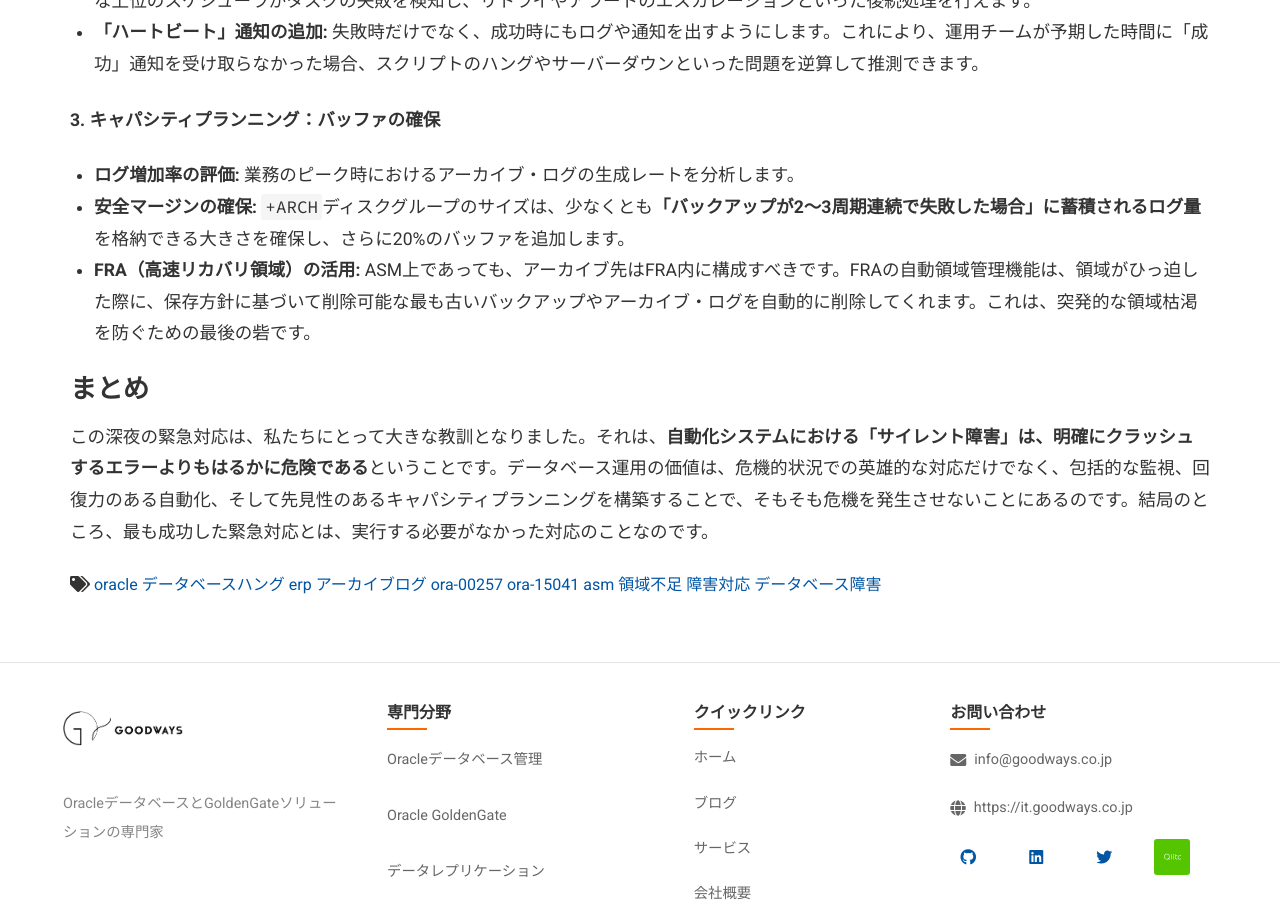
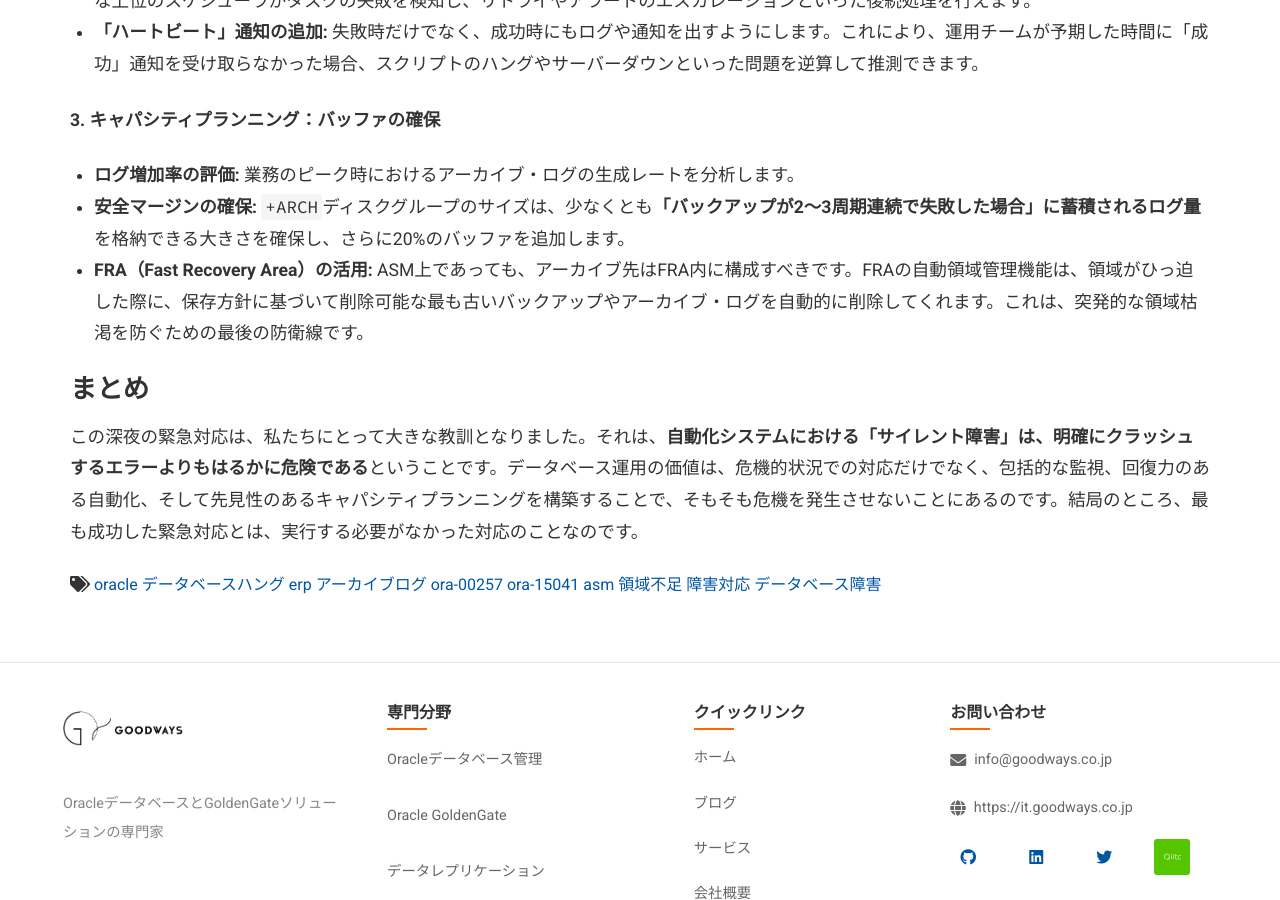
Before and after one commit to goodwaysIT/ja, a Jekyll site: the page built from _posts/2025-06-13-database-hung-erp-outage-full-archive-logs-case-study.md, in a window 1280 px wide and 900 px high, scrolled down 4911 px. Built offline with Jekyll 4.4.1, drawn with Linux system fonts in a browser that asks for light colours; some of the changed text lies outside the part shown.

Commit message:
Update 2025-06-13-database-hung-erp-outage-full-archive-logs-case-study.md

````diff
--- a/_posts/2025-06-13-database-hung-erp-outage-full-archive-logs-case-study.md
+++ b/_posts/2025-06-13-database-hung-erp-outage-full-archive-logs-case-study.md
@@ -20,7 +20,7 @@ tags: [oracle, データベースハング, erp, アーカイブログ, ora-0025
 sqlplus / as sysdba
 ```
 
-このように「特権ユーザーは入れるが、一般ユーザーは拒否される」という現象は、データベースが何らかの制限状態に陥っている典型的なシグナルです。私たちは一刻の猶予もないと判断し、直ちにデータベースの「心電図」とも言える`alert`ログを確認しました。あるRACノードの`alert`ログの末尾に、私たちは心臓が凍りつくようなエラーメッセージを発見しました。
+このように「特権ユーザーは入れるが、一般ユーザーは拒否される」という現象は、データベースが何らかの制限状態に陥っている典型的なシグナルです。時間を無駄にせず、私たちはすぐに`alert`ログを確認しました。あるRACノードの`alert`ログの末尾に、心臓が止まりそうになるエラーメッセージを発見しました。
 
 ```log
 Tue May 06 02:15:10 2025
@@ -139,8 +139,8 @@ WHERE
 
 *   **ログ増加率の評価:** 業務のピーク時におけるアーカイブ・ログの生成レートを分析します。
 *   **安全マージンの確保:** `+ARCH`ディスクグループのサイズは、少なくとも**「バックアップが2～3周期連続で失敗した場合」に蓄積されるログ量**を格納できる大きさを確保し、さらに20%のバッファを追加します。
-*   **FRA（高速リカバリ領域）の活用:** ASM上であっても、アーカイブ先はFRA内に構成すべきです。FRAの自動領域管理機能は、領域がひっ迫した際に、保存方針に基づいて削除可能な最も古いバックアップやアーカイブ・ログを自動的に削除してくれます。これは、突発的な領域枯渇を防ぐための最後の砦です。
+*   **FRA（Fast Recovery Area）の活用:** ASM上であっても、アーカイブ先はFRA内に構成すべきです。FRAの自動領域管理機能は、領域がひっ迫した際に、保存方針に基づいて削除可能な最も古いバックアップやアーカイブ・ログを自動的に削除してくれます。これは、突発的な領域枯渇を防ぐための最後の防衛線です。
 
 # **まとめ**
 
-この深夜の緊急対応は、私たちにとって大きな教訓となりました。それは、**自動化システムにおける「サイレント障害」は、明確にクラッシュするエラーよりもはるかに危険である**ということです。データベース運用の価値は、危機的状況での英雄的な対応だけでなく、包括的な監視、回復力のある自動化、そして先見性のあるキャパシティプランニングを構築することで、そもそも危機を発生させないことにあるのです。結局のところ、最も成功した緊急対応とは、実行する必要がなかった対応のことなのです。
+この深夜の緊急対応は、私たちにとって大きな教訓となりました。それは、**自動化システムにおける「サイレント障害」は、明確にクラッシュするエラーよりもはるかに危険である**ということです。データベース運用の価値は、危機的状況での対応だけでなく、包括的な監視、回復力のある自動化、そして先見性のあるキャパシティプランニングを構築することで、そもそも危機を発生させないことにあるのです。結局のところ、最も成功した緊急対応とは、実行する必要がなかった対応のことなのです。
````
Also changed, not shown: other parts of _posts/2025-06-13-database-hung-erp-outage-full-archive-logs-case-study.md (+3 -3 lines).
